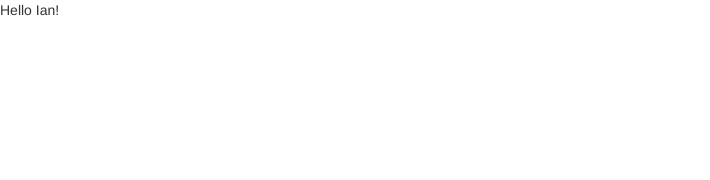
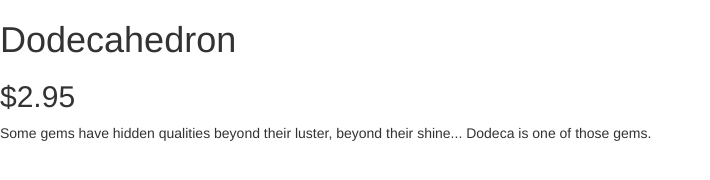
Before and after one commit to imacleod/shaping-up-with-angular, a plain HTML site: page index.html in a window 1280 px wide. Shown: the whole page, without its empty margins (0-710 px from the left). Drawn offline with Linux system fonts and the light colour scheme.

Commit message:
Finished 1.3 (wrapped app in closure, added store controller).

```diff
--- a/index.html
+++ b/index.html
@@ -4,8 +4,12 @@
 		<link rel="stylesheet" type="text/css" href="static/css/bootstrap.min.css" />
 	</head>
 	<body>
+		<div ng-controller="StoreController as store">
+			<h1>{{ store.product.name }}</h1>
+			<h2>${{ store.product.price }}</h2>
+			<p>{{ store.product.description }}</p>
+		</div>
 		<script type="text/javascript" src="static/js/angular.min.js"></script>
 		<script type="text/javascript" src="static/js/app.js"></script>
-		<p>{{ "Hello " + "Ian!" }}</p>
 	</body>
 </html>
--- a/static/js/app.js
+++ b/static/js/app.js
@@ -1 +1,12 @@
-var app = angular.module('store', []);
+(function(){
+	var app = angular.module('store', []);
+	var gem = {
+		name: 'Dodecahedron',
+		price: 2.95,
+		description: 'Some gems have hidden qualities beyond their luster, beyond their shine... Dodeca is one of those gems.',
+	}
+
+	app.controller('StoreController', function(){
+		this.product = gem;
+	});
+})();
```
